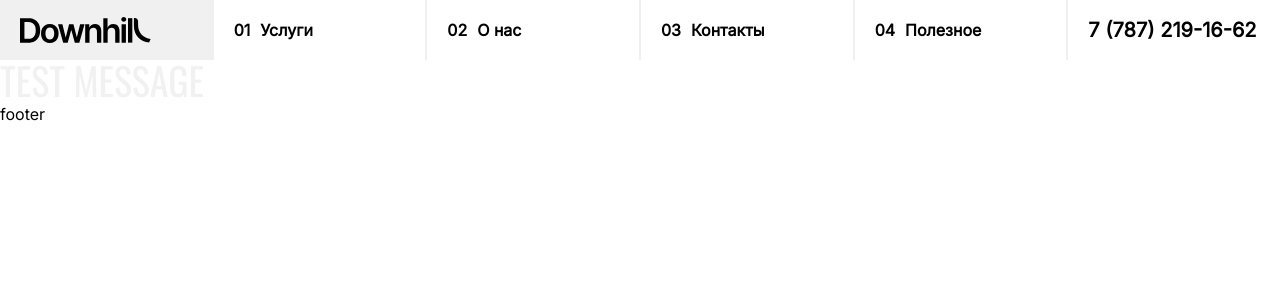
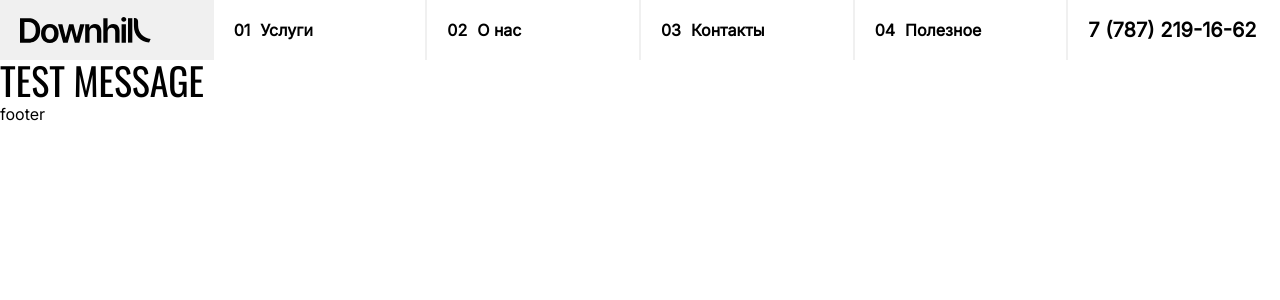
Before and after one commit to yaseliwanoff/Dowhill, a Nuxt app: page / in a window 1280 px wide. Shown: the top 300 px of the page. Built offline with nearby package versions, Linux system fonts and the light colour scheme.

Commit message:
Стили

```diff
--- a/app/pages/index.vue
+++ b/app/pages/index.vue
@@ -1,8 +1,3 @@
 <template lang="pug">
   h1 test message
 </template>
-
-<style lang="sass" scoped>
-h1
-  color: #f1f1f1
-</style>
```
